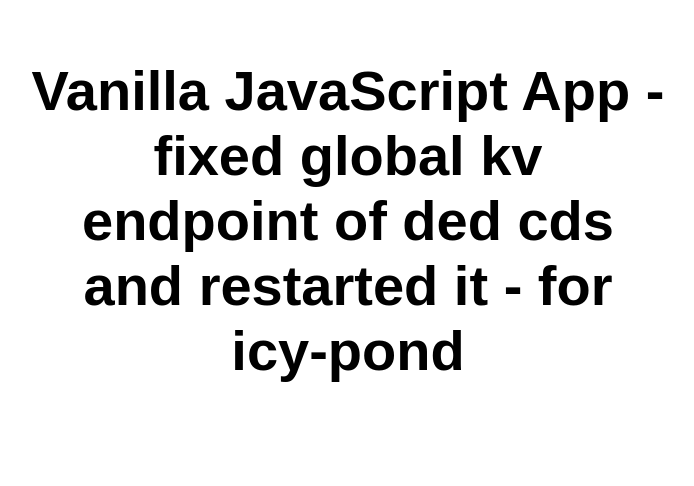
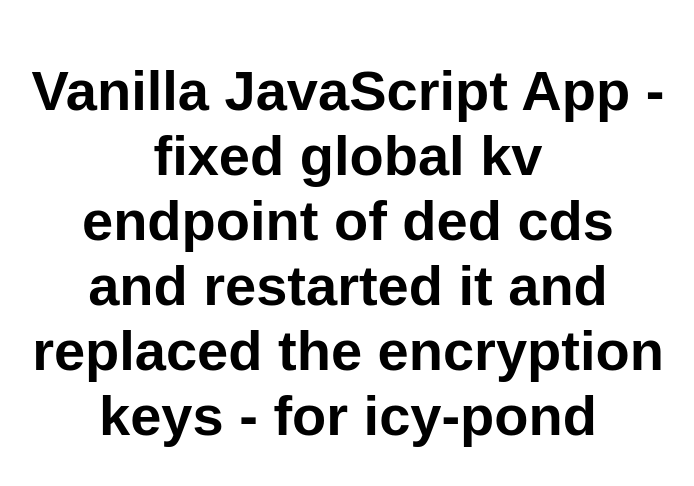
Before and after one commit to cmriachi/vanilla-basic-3, a website: page src/index.html in a window 1280 px wide. Shown: the whole page, without its empty margins (292-986 px from the left). Drawn offline with Linux system fonts and the light colour scheme.

Commit message:
Update index.html

```diff
--- a/src/index.html
+++ b/src/index.html
@@ -10,7 +10,7 @@
 
 <body>
   <main>
-    <h1>Vanilla JavaScript App - fixed global kv endpoint of ded cds and restarted it - for icy-pond</h1>
+    <h1>Vanilla JavaScript App - fixed global kv endpoint of ded cds and restarted it and replaced the encryption keys - for icy-pond</h1>
   </main>
 </body>
 
```
